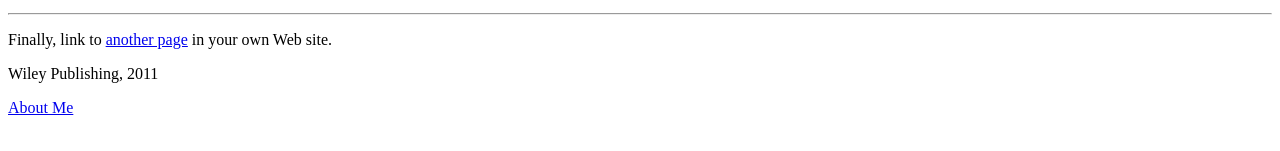
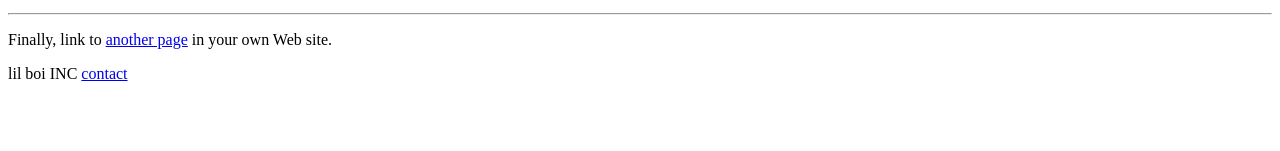
Before and after one commit to Thoolum/Thoolum.github.io, a plain HTML site: page index.html in a window 1280 px wide. Shown: the part 523-674 px from the top of the page. Drawn offline with Linux system fonts and the light colour scheme.

Commit message:
new push
test

```diff
--- a/index.html
+++ b/index.html
@@ -23,7 +23,6 @@ Break up your page with a horizontal rule or two. </p>
 <hr>
 <p>Finally, link to <a href="page2.html">another page</a> in your own Web site.</p>
 <!-- And add a copyright notice.-->
-<p>Wiley Publishing, 2011</p>
-<a href="about.html" title="About Me">About Me</a>
+<p>lil boi INC <a href="about.html" title="lil bois">contact</a></p>
 </body>
 </html>
```
